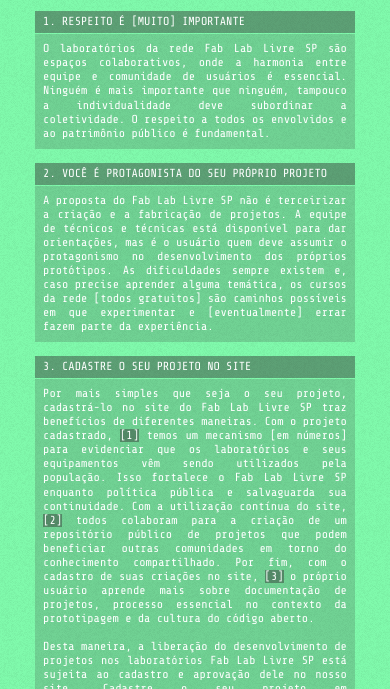
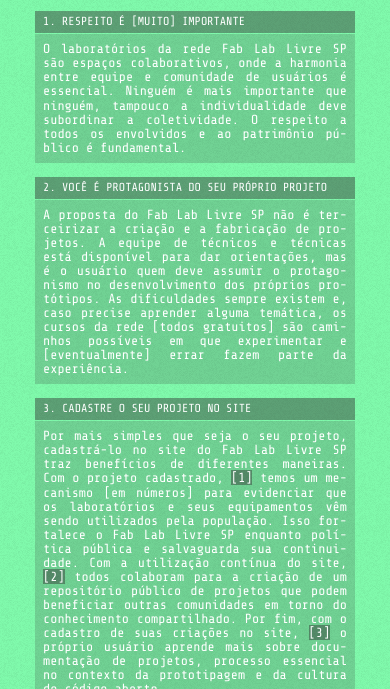
Before and after one commit to itsbrasil/fablablivresp-antes-de-agendar, a plain HTML site: page index.html in a window 390 px wide. Shown: the part 155-844 px from the top of the page. Drawn offline with nearby package versions, Linux system fonts and the light colour scheme.

Commit message:
Novos ajustes para visualização mobile. [2]

```diff
--- a/css/style.css
+++ b/css/style.css
@@ -1,3 +1,9 @@
+html {
+	-webkit-hyphens: auto;
+	-ms-hyphens: auto;
+	hyphens: auto;
+}
+
 body {
 	font-family: 'Share Tech Mono', monospace;
 	background: #81fbad url(../img/overlay.png);
@@ -46,7 +52,7 @@ a {
 	width: 60vw;
 	margin: 0 auto;
 	margin-top: 2.5vw;
-	font-size: 1.18vw;
+	font-size: 1.3vw;
 	padding-top: 3vw;
 	margin-bottom: 100px;
 	text-align: justify;
@@ -128,7 +134,7 @@ a {
 
 	#rules {
 		width: 82vw;
-		font-size: 3vw;
+		font-size: 3.4vw;
 		line-height: 3.6vw;
 		margin-bottom: 10vw;
 		margin-top: 3.5vw;
```
